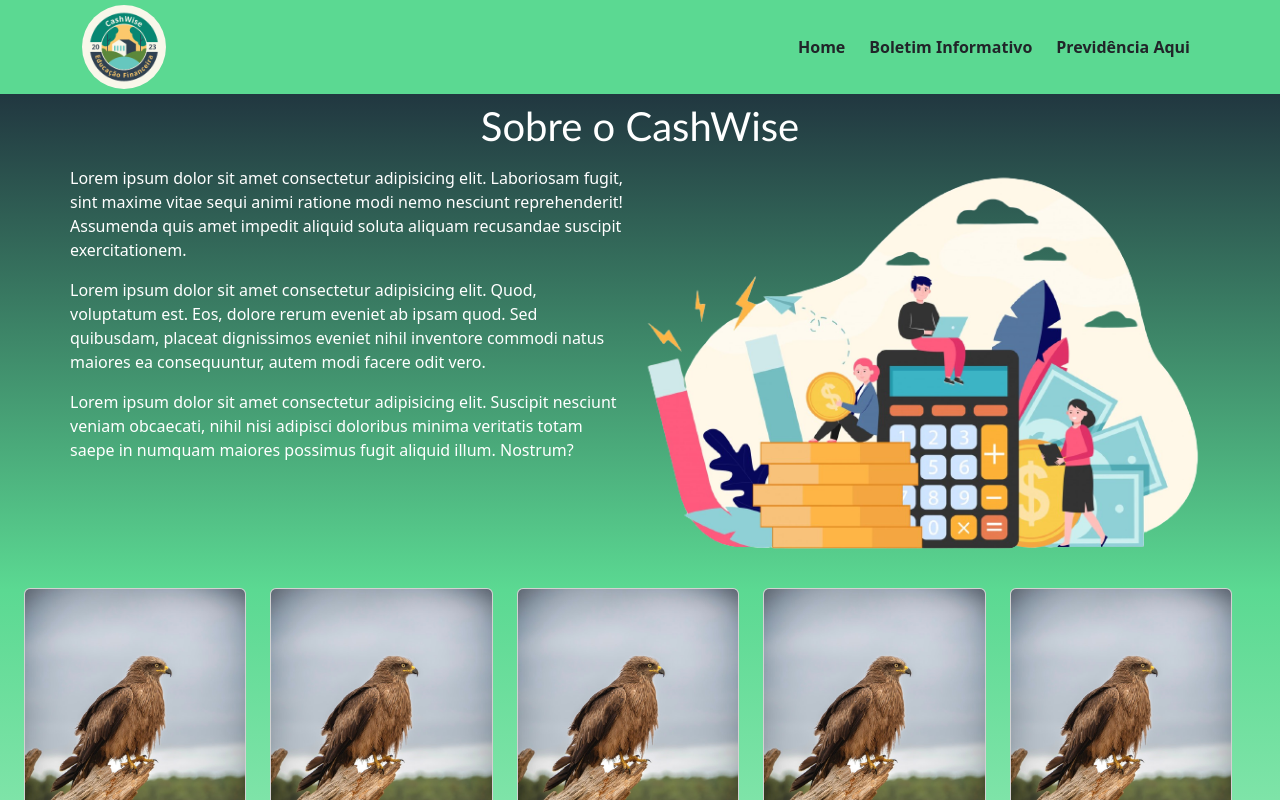
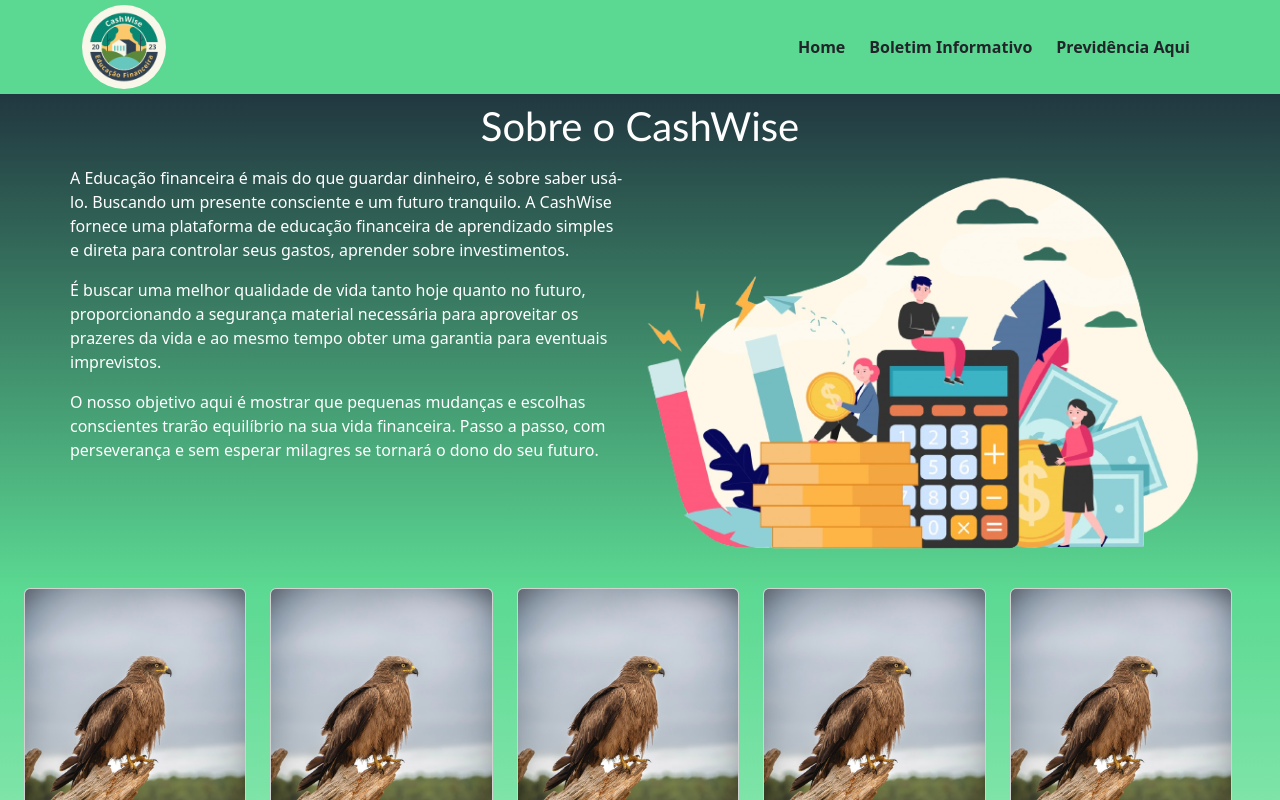
Before and after one commit to EricConceicao/CashWise, a React (Vite) app in the folder frontend/: page /sobre in a window 1280 px wide. Shown: the top 800 px of the page. Built offline with nearby package versions, Linux system fonts and the light colour scheme.

Commit message:
trabalhando no texto

```diff
--- a/frontend/src/components/pages/Sobre.jsx
+++ b/frontend/src/components/pages/Sobre.jsx
@@ -36,15 +36,15 @@
                             <Image src="/img/sobre-removebg-preview.png" className="col-md-6 float-md-end mb-3 ms-md-3 " alt="..." fluid />
 
                             <p>
-                                Lorem ipsum dolor sit amet consectetur adipisicing elit. Laboriosam fugit, sint maxime vitae sequi animi ratione modi nemo nesciunt reprehenderit! Assumenda quis amet impedit aliquid soluta aliquam recusandae suscipit exercitationem.
+                                A Educação financeira é mais do que guardar dinheiro, é sobre saber usá-lo. Buscando um presente consciente e um futuro tranquilo. A CashWise fornece uma plataforma de educação financeira de aprendizado simples e direta para controlar seus gastos, aprender sobre investimentos.
                             </p>
 
                             <p>
-                                Lorem ipsum dolor sit amet consectetur adipisicing elit. Quod, voluptatum est. Eos, dolore rerum eveniet ab ipsam quod. Sed quibusdam, placeat dignissimos eveniet nihil inventore commodi natus maiores ea consequuntur, autem modi facere odit vero.
+                                É buscar uma melhor qualidade de vida tanto hoje quanto no futuro, proporcionando a segurança material necessária para aproveitar os prazeres da vida e ao mesmo tempo obter uma garantia para eventuais imprevistos.
                             </p>
 
                             <p>
-                                Lorem ipsum dolor sit amet consectetur adipisicing elit. Suscipit nesciunt veniam obcaecati, nihil nisi adipisci doloribus minima veritatis totam saepe in numquam maiores possimus fugit aliquid illum. Nostrum?
+                                O nosso objetivo aqui é mostrar que pequenas mudanças e escolhas conscientes trarão equilíbrio na sua vida financeira. Passo a passo, com perseverança e sem esperar milagres se tornará o dono do seu futuro.
                             </p>
                         </div>
 
```
